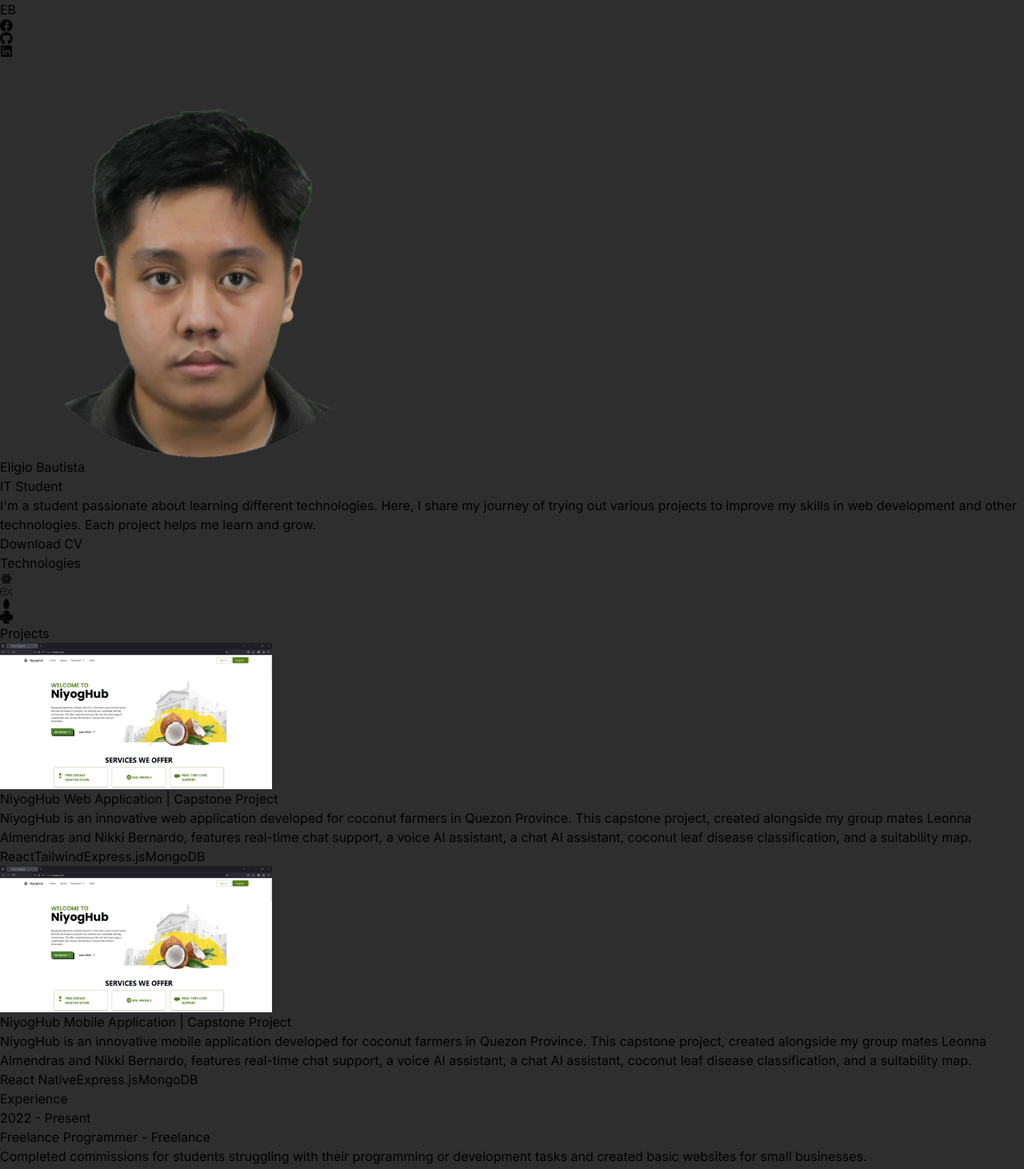
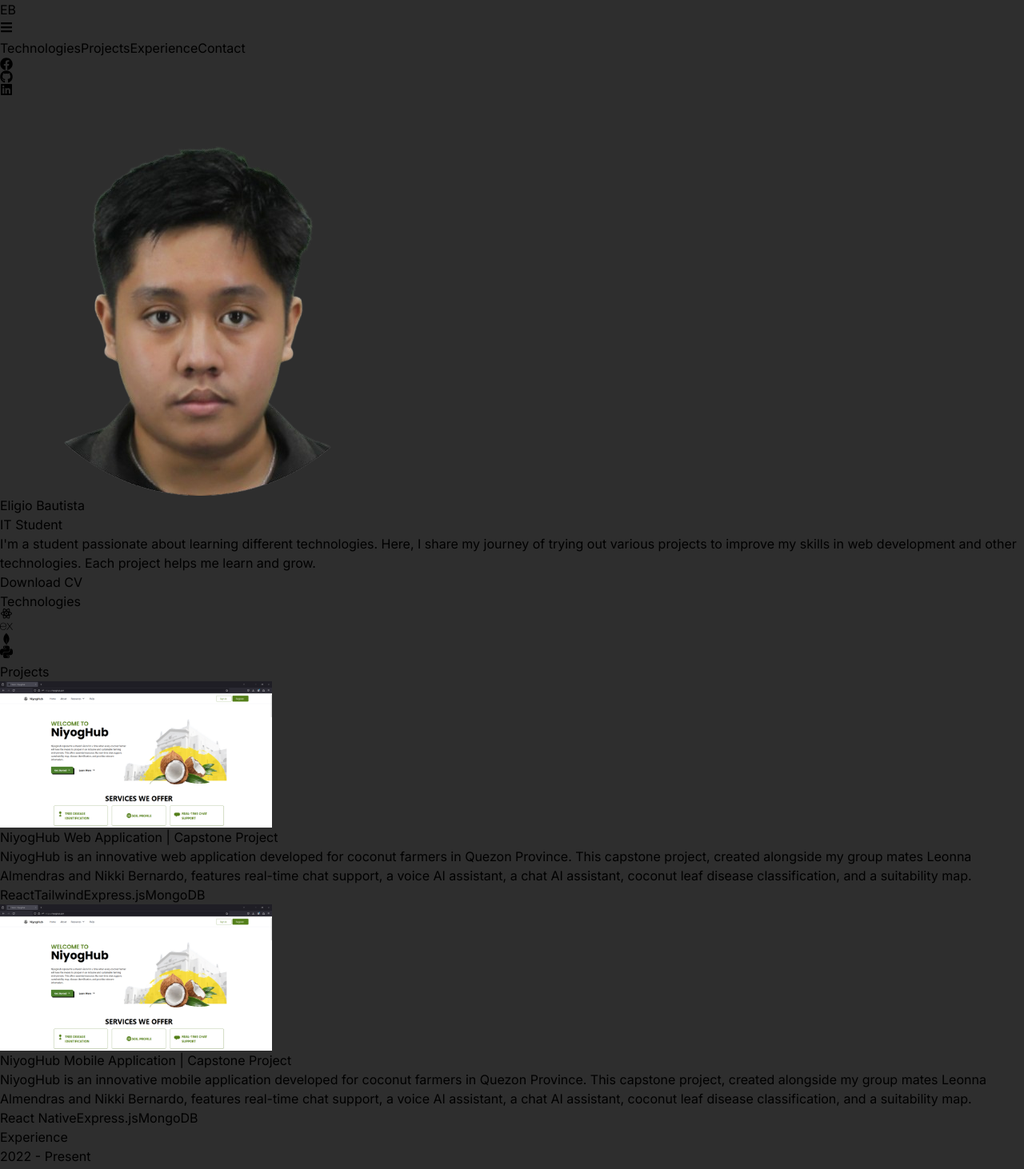
Before and after one commit to eligiorbautista/eligiodev, a React (Vite) app: page / in a window 1280 px wide. Shown: the top 1462 px of the page at 80% size. Built offline with nearby package versions, Linux system fonts and the light colour scheme.

Commit message:
added animation using framer motion

```diff
--- a/package.json
+++ b/package.json
@@ -14,6 +14,7 @@
     "react": "^18.3.1",
     "react-dom": "^18.3.1",
     "react-icons": "^5.4.0",
+    "react-tooltip": "^5.28.0",
     "sonner": "^1.7.1"
   },
   "devDependencies": {
--- a/src/App.jsx
+++ b/src/App.jsx
@@ -42,11 +42,11 @@ const App = () => {
 
       <div className="container mx-auto px-8">
         <Navbar />
-        <Hero />
-        <Technologies />
-        <Projects />
-        <Experience />
-        <Contact />
+        <div id="hero"><Hero /></div>
+        <div id="technologies"><Technologies /></div>
+        <div id="projects"><Projects /></div>
+        <div id="experience"><Experience /></div>
+        <div id="contact"><Contact /></div>
       </div>
 
       <AnimatePresence>
@@ -72,7 +72,7 @@ const App = () => {
         {showButton && (
           <motion.button
             onClick={scrollToTop}
-            className="fixed bottom-20 right-4 flex items-center bg-black text-white p-2 md:p-3 rounded-full shadow-lg hover:bg-gray-800 transition-colors"
+            className="fixed bottom-16 md:bottom-20 right-4 flex items-center bg-black text-white p-2 md:p-3 rounded-full shadow-lg hover:bg-gray-800 transition-colors"
             aria-label="Back to Top"
             initial={{ opacity: 0, scale: 0.8 }}
             animate={{ opacity: 1, scale: 1 }}
--- a/src/components/Contact.jsx
+++ b/src/components/Contact.jsx
@@ -1,11 +1,27 @@
-import React from 'react'
+import React, { useRef } from 'react'
 import { CONTACT } from '../constants'
+import { motion, useInView } from 'framer-motion'
 
 const Contact = () => {
+    const ref = useRef(null)
+    const isInView = useInView(ref, { once: true })
+
+    const animationVariants = {
+        initial: { opacity: 0, y: 20 },
+        animate: { opacity: 1, y: 0 },
+    }
+
     return (
         <div className="border-top border-[#2f2f2f] pb-20">
             <h2 className="my-10 text-center text-4xl text-[#2f2f2f]">Get in Touch</h2>
-            <div className="text-center tracking-tighter">
+            <motion.div
+                className="text-center tracking-tighter"
+                ref={ref}
+                initial="initial"
+                animate={isInView ? "animate" : "initial"}
+                variants={animationVariants}
+                transition={{ duration: 0.5 }}
+            >
                 <p className="mb-4 text-[#4a4a4a]">
                     {CONTACT.address}
                 </p>
@@ -15,7 +31,7 @@ const Contact = () => {
                 <p className="mb-4 text-[#4a4a4a]">
                     {CONTACT.email}
                 </p>
-            </div>
+            </motion.div>
         </div>
     )
 }
--- a/src/components/Experience.jsx
+++ b/src/components/Experience.jsx
@@ -1,13 +1,31 @@
-import React from 'react'
+import React, { useRef } from 'react'
 import { EXPERIENCES } from '../constants'
+import { motion, useInView } from 'framer-motion'
 
 const Experience = () => {
+    const animationVariants = {
+        initial: { opacity: 0, y: 20 },
+        animate: { opacity: 1, y: 0 },
+    }
+
     return (
         <div className="pb-4">
             <h2 className="my-20 text-center text-4xl text-[#2f2f2f]">Experience</h2>
             <div>
-                {EXPERIENCES.map((experience, index) => (
-                    <div className="mb-8 flex flex-wrap lg:justify-center" key={index}>
+                {EXPERIENCES.map((experience, index) => {
+                    const ref = useRef(null)
+                    const isInView = useInView(ref, { once: true })
+
+                    return (
+                        <motion.div
+                            className="mb-8 flex flex-wrap lg:justify-center"
+                            key={index}
+                            ref={ref}
+                            initial="initial"
+                            animate={isInView ? "animate" : "initial"}
+                            variants={animationVariants}
+                            transition={{ duration: 0.5, delay: index * 0.2 }}
+                        >
                             <div className="w-full lg:w-1/4">
                                 <p className="mb-2 text-sm text-[#4a4a4a]">
                                     {experience.year}
@@ -27,8 +45,9 @@ const Experience = () => {
                                     <span className="mr-2 mt-4 rounded bg-[#2f2f2f] px-2 py-1 font-medium text-white" key={techIndex}>{technology}</span>
                                 ))}
                             </div>
-                    </div>
-                ))}
+                        </motion.div>
+                    )
+                })}
             </div>
         </div>
     )
--- a/src/components/Navbar.jsx
+++ b/src/components/Navbar.jsx
@@ -1,25 +1,75 @@
-import React from 'react'
-import { FaLinkedin, FaGithub, FaFacebook } from 'react-icons/fa'
+import React, { useState } from 'react'
+import { FaLinkedin, FaGithub, FaFacebook, FaBars, FaTimes } from 'react-icons/fa'
+import { motion, AnimatePresence } from 'framer-motion'
 
 const Navbar = () => {
+    const [isOpen, setIsOpen] = useState(false)
+
+    const toggleMenu = () => {
+        setIsOpen(!isOpen)
+    }
+
     return (
-        <nav className="flex items-center justify-between py-6">
-            <div className="flex flex-shrink-0 items-center">
+        <nav className="flex items-center justify-between py-6 px-4 md:px-8">
+            <div className="flex items-center">
                 <a href="/" aria-label="Home" className="text-4xl font-bold text-[#2f2f2f]">
                     EB
                 </a>
             </div>
-            <div className="m-8 flex items-center justify-center gap-4 text-2xl text-[#2f2f2f]">
-                <a href="https://www.facebook.com/elirbautista" target='_blank' rel='noopener noreferrer' aria-label="Facebook">
+            <div className="md:hidden">
+                <button onClick={toggleMenu} aria-label="Toggle Menu">
+                    {isOpen ? <FaTimes className="text-2xl text-[#2f2f2f]" /> : <FaBars className="text-2xl text-[#2f2f2f]" />}
+                </button>
+            </div>
+            <div className="hidden md:flex gap-4 text-[#2f2f2f] text-xl">
+                <a href="#technologies" aria-label="Technologies" className="block py-2 md:py-0">Technologies</a>
+                <a href="#projects" aria-label="Projects" className="block py-2 md:py-0">Projects</a>
+                <a href="#experience" aria-label="Experience" className="block py-2 md:py-0">Experience</a>
+                <a href="#contact" aria-label="Contact" className="block py-2 md:py-0">Contact</a>
+            </div>
+            <div className="hidden md:flex gap-4 text-[#2f2f2f] text-xl">
+                <a href="https://www.facebook.com/elirbautista" target='_blank' rel='noopener noreferrer' aria-label="Facebook" className="block py-2 md:py-0 text-center">
                     <FaFacebook />
                 </a>
-                <a href="https://github.com/eligiorbautista" target='_blank' rel='noopener noreferrer' aria-label="GitHub">
+                <a href="https://github.com/eligiorbautista" target='_blank' rel='noopener noreferrer' aria-label="GitHub" className="block py-2 md:py-0 text-center">
                     <FaGithub />
                 </a>
-                <a href="https://www.linkedin.com/in/eligio-bautista-iii-50473127b" target='_blank' rel='noopener noreferrer' aria-label="LinkedIn">
+                <a href="https://www.linkedin.com/in/eligio-bautista-iii-50473127b" target='_blank' rel='noopener noreferrer' aria-label="LinkedIn" className="block py-2 md:py-0 text-center">
                     <FaLinkedin />
                 </a>
             </div>
+            <AnimatePresence>
+                {isOpen && (
+                    <motion.div
+                        className="fixed inset-0 bg-white flex flex-col items-center justify-center gap-4 text-xl text-[#2f2f2f] md:hidden"
+                        initial={{ opacity: 0, x: 100 }}
+                        animate={{ opacity: 1, x: 0 }}
+                        exit={{ opacity: 0, x: 100 }}
+                        transition={{ duration: 0.3 }}
+                    >
+                        <button onClick={toggleMenu} aria-label="Close Menu" className="absolute top-4 right-4">
+                            <FaTimes className="text-2xl text-[#2f2f2f]" />
+                        </button>
+                        <div className="flex flex-col items-center gap-4">
+                            <a href="#technologies" aria-label="Technologies" className="block py-2">Technologies</a>
+                            <a href="#projects" aria-label="Projects" className="block py-2">Projects</a>
+                            <a href="#experience" aria-label="Experience" className="block py-2">Experience</a>
+                            <a href="#contact" aria-label="Contact" className="block py-2">Contact</a>
+                        </div>
+                        <div className="flex gap-4 mt-4">
+                            <a href="https://www.facebook.com/elirbautista" target='_blank' rel='noopener noreferrer' aria-label="Facebook" className="text-center">
+                                <FaFacebook />
+                            </a>
+                            <a href="https://github.com/eligiorbautista" target='_blank' rel='noopener noreferrer' aria-label="GitHub" className="text-center">
+                                <FaGithub />
+                            </a>
+                            <a href="https://www.linkedin.com/in/eligio-bautista-iii-50473127b" target='_blank' rel='noopener noreferrer' aria-label="LinkedIn" className="text-center">
+                                <FaLinkedin />
+                            </a>
+                        </div>
+                    </motion.div>
+                )}
+            </AnimatePresence>
         </nav>
     )
 }
--- a/src/components/Projects.jsx
+++ b/src/components/Projects.jsx
@@ -1,7 +1,13 @@
-import React from 'react'
+import React, { useRef } from 'react'
 import { PROJECTS } from '../constants'
+import { motion, useInView } from 'framer-motion'
 
 const Projects = () => {
+    const animationVariants = {
+        initial: { opacity: 0, y: 20 },
+        animate: { opacity: 1, y: 0 },
+    }
+
     return (
         <div className="pb-4">
             <h2 className="my-20 text-center text-4xl text-[#2f2f2f]">
@@ -10,10 +16,21 @@ const Projects = () => {
 
             <div>
                 {PROJECTS.map((project, index) => {
+                    const ref = useRef(null)
+                    const isInView = useInView(ref, { once: true })
+
                     return (
-                        <div className="mb-8 flex flex-wrap lg:justify-center " key={index}>
-                            <div className="w-full lg:w-1/4 md:mr-10 ">
-                                <img src={project.image} alt={project.title} width={340} className='mb-6 rounded border border-[#2f2f2f] w-full ' />
+                        <motion.div
+                            className="mb-8 flex flex-wrap lg:justify-center"
+                            key={index}
+                            ref={ref}
+                            initial="initial"
+                            animate={isInView ? "animate" : "initial"}
+                            variants={animationVariants}
+                            transition={{ duration: 0.5, delay: index * 0.2 }}
+                        >
+                            <div className="w-full lg:w-1/4 md:mr-10">
+                                <img src={project.image} alt={project.title} width={340} className='mb-6 rounded border border-[#2f2f2f] w-full' />
                             </div>
                             <div className="w-full max-w-xl lg:w-3/4">
                                 <h3 className="mb-2 font-semibold text-2xl text-[#2f2f2f]">
@@ -30,7 +47,7 @@ const Projects = () => {
                                     )
                                 })}
                             </div>
-                        </div>
+                        </motion.div>
                     )
                 })}
             </div>
--- a/src/components/Technologies.jsx
+++ b/src/components/Technologies.jsx
@@ -1,25 +1,60 @@
-import React from 'react'
+import React, { useEffect, useRef } from 'react'
 import { RiReactjsLine } from 'react-icons/ri'
-import { FaReact, FaNodeJs } from 'react-icons/fa'
 import { SiMongodb, SiExpress, SiPython } from 'react-icons/si'
+import { motion, useAnimation, useInView } from 'framer-motion'
+import { Tooltip } from 'react-tooltip'
 
 const Technologies = () => {
+    const technologies = [
+        { icon: <RiReactjsLine className='text-6xl text-cyan-500' />, name: 'React' },
+        { icon: <SiExpress className='text-6xl text-gray-500' />, name: 'Express' },
+        { icon: <SiMongodb className='text-6xl text-green-500' />, name: 'MongoDB' },
+        { icon: <SiPython className='text-6xl text-yellow-500' />, name: 'Python' },
+    ]
+
     return (
         <div className="pb-24">
             <h2 className="my-20 text-center text-4xl text-[#2f2f2f]">Technologies</h2>
             <div className="flex flex-wrap items-center justify-center gap-4">
-                <div>
-                    <RiReactjsLine className='text-6xl text-cyan-500' />
-                </div>
-                <div>
-                    <SiExpress className='text-6xl text-gray-500' />
-                </div>
-                <div>
-                    <SiMongodb className='text-6xl text-green-500' />
-                </div>
-                <div>
-                    <SiPython className='text-6xl text-yellow-500' />
-                </div>
+                {technologies.map((tech, index) => {
+                    const controls = useAnimation()
+                    const ref = useRef(null)
+                    const isInView = useInView(ref, { once: true })
+
+                    useEffect(() => {
+                        if (isInView) {
+                            controls.start({
+                                opacity: 1,
+                                y: 0,
+                                transition: { duration: 0.5, delay: 0.1 },
+                            }).then(() => {
+                                controls.start({
+                                    y: [0, -5, 0],
+                                    transition: {
+                                        duration: 1.5,
+                                        repeat: Infinity,
+                                        repeatType: 'loop',
+                                    },
+                                })
+                            })
+                        }
+                    }, [controls, isInView])
+
+                    return (
+                        <motion.div
+                            key={index}
+                            className="relative"
+                            data-tooltip-id={`tooltip-${index}`}
+                            data-tooltip-content={tech.name}
+                            initial={{ opacity: 0, y: 20 }}
+                            animate={controls}
+                            ref={ref}
+                        >
+                            {tech.icon}
+                            <Tooltip id={`tooltip-${index}`} place="top" type="dark" effect="solid" />
+                        </motion.div>
+                    )
+                })}
             </div>
         </div>
     )
```
Also changed, not shown: src/components/Hero.jsx (+24 -7 lines), 1 other file (tests, documents, lock files or other folders). Lines whose indentation alone changed are shown as unchanged.
